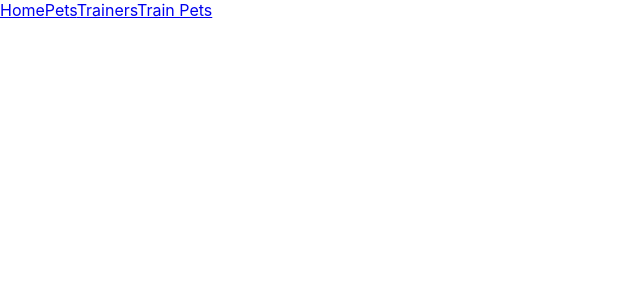
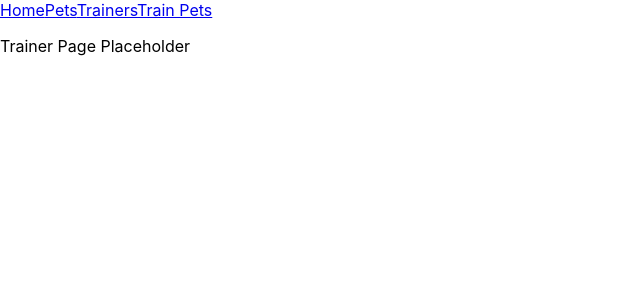
Before and after one commit to Lavinia225/pet-trainer-client, a React (Create React App) app: page /trainers in a window 1280 px wide. Shown: the top 300 px of the page, without its empty margins (0-640 px from the left). Built offline with nearby package versions, Linux system fonts and the light colour scheme; no server answers.

Commit message:
Added routes and placeholder text

```diff
--- a/src/components/App.js
+++ b/src/components/App.js
@@ -29,6 +29,15 @@ console.log(pets)
           <h2 className="header">Homepage</h2>
           <p>Placeholder text for nyaow.</p>
         </Route>
+        <Route path="/trainers">
+          <p>Trainer Page Placeholder</p>
+        </Route>
+        <Route path="/pets">
+          <p>Pet Page Placeholder</p>
+        </Route>
+        <Route path="/train-pet">
+          <p>Pet Training Page Placeholder</p>
+        </Route>
       </Switch>
     </div>
   );
```
